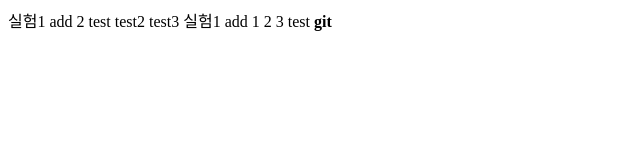
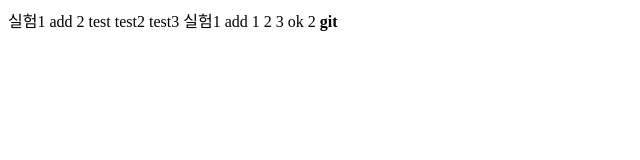
Before and after one commit to ChanghoSong/test, a plain HTML site: page index.html in a window 1280 px wide. Shown: the full height of the page, 0-640 px from the left. Drawn offline with Linux system fonts and the light colour scheme.

Commit message:
3 ok 2 add

```diff
--- a/index.html
+++ b/index.html
@@ -16,7 +16,7 @@
 실험1 add
 1
 2
-3 test
+3 ok 2
   <b>git</b>
  </BODY>
 </HTML>
```
